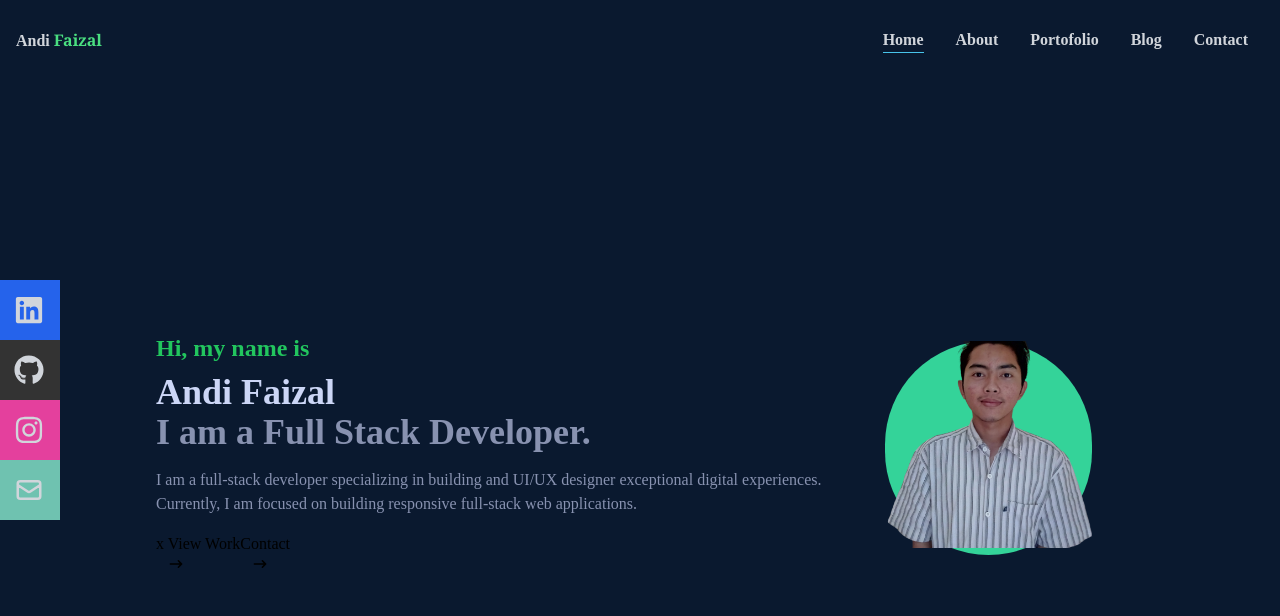
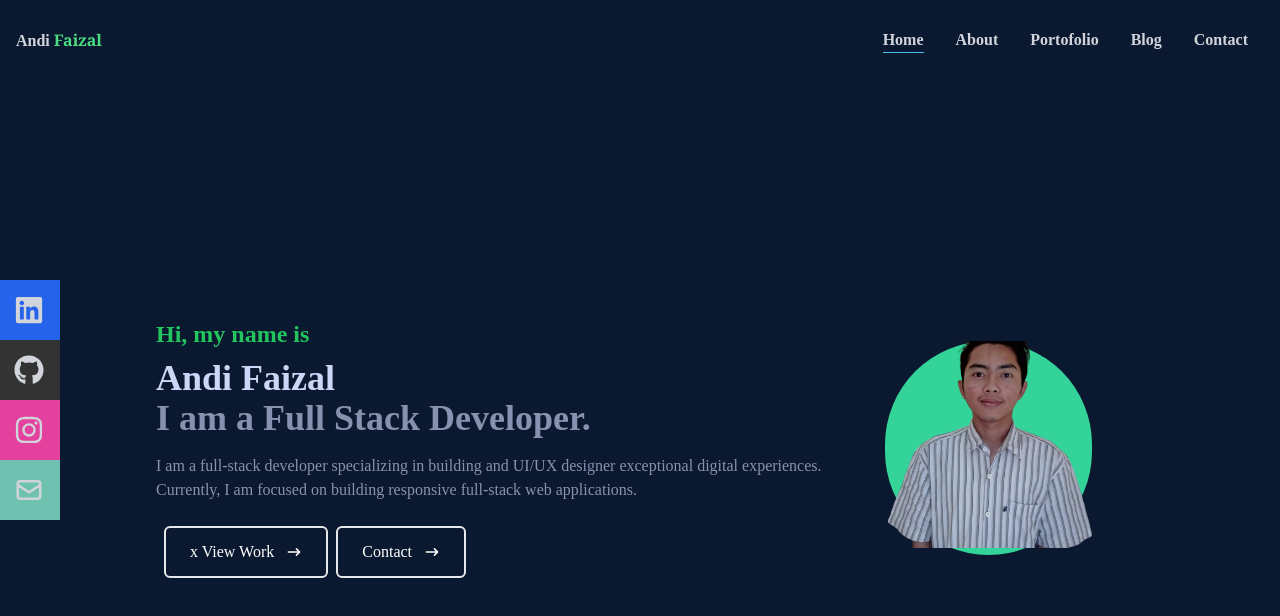
Before and after one commit to andi-faizal94/Andi-Portofolio-and-Blog, a Next.js app: page / in a window 1280 px wide. Shown: the top 616 px of the page. Built offline with nearby package versions, Linux system fonts and the light colour scheme.

Commit message:
add styling a in cta

```diff
--- a/pages/index.js
+++ b/pages/index.js
@@ -29,22 +29,16 @@ export default function Home() {
               on building responsive full-stack web applications.
             </p>
             <div className="flex">
-              <Link
-                href="/portofolio"
-                className="text-white group border-2 px-6 py-3 mx-2 my-2 flex items-center hover:bg-emerald-400 rounded-md"
-              >
-                <a>
+              <Link href="/portofolio">
+                <a className="text-white group border-2 px-6 py-3 mx-2 my-2 flex items-center hover:bg-emerald-400 rounded-md">
                   x View Work
                   <span className="group-hover:rotate-90 duration-300">
                     <HiArrowNarrowRight className="ml-3 " />
                   </span>
                 </a>
               </Link>
-              <Link
-                href="/contact"
-                className=" text-white group border-2 px-6 py-3 my-2 flex items-center hover:text-black hover:bg-cyan-200 rounded-md"
-              >
-                <a>
+              <Link href="/contact">
+                <a className=" text-white group border-2 px-6 py-3 my-2 flex items-center hover:text-black hover:bg-cyan-200 rounded-md">
                   Contact
                   <span className="group-hover:rotate-90 duration-300">
                     <HiArrowNarrowRight className="ml-3 " />
```
